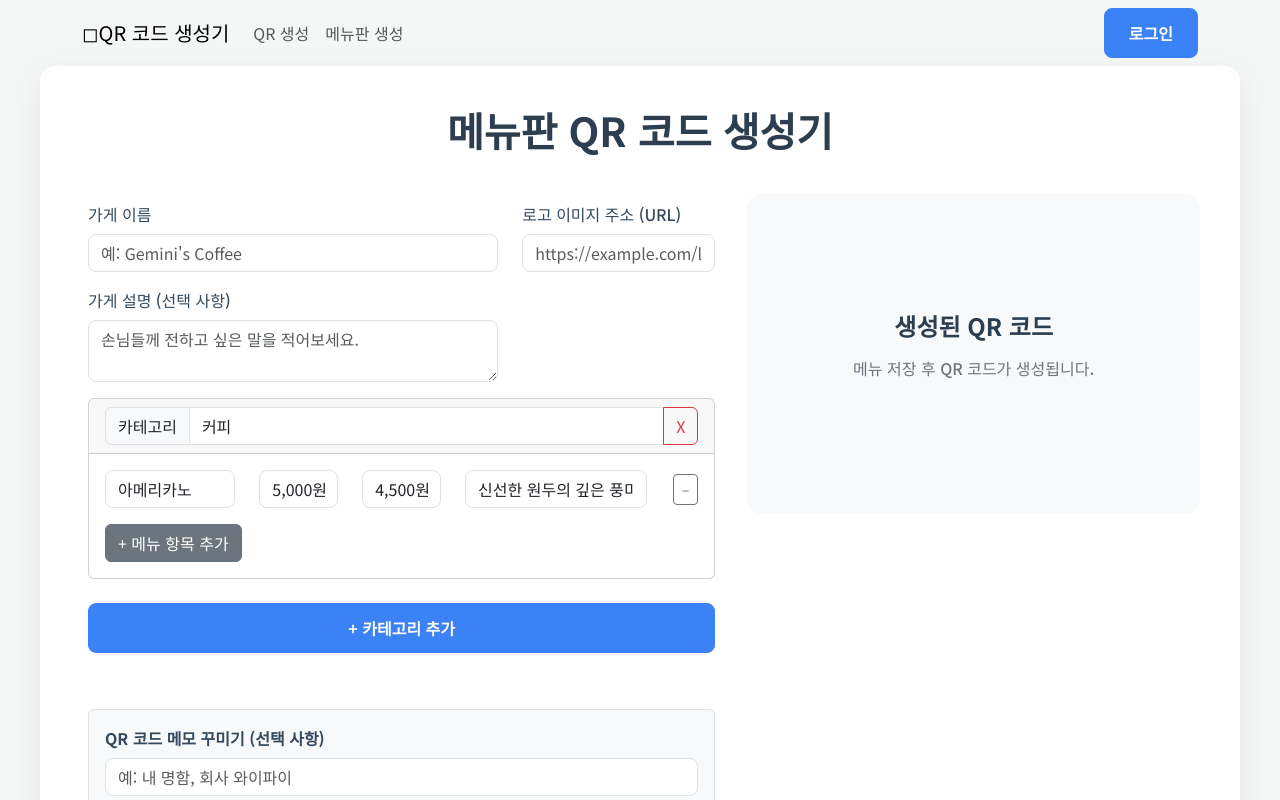
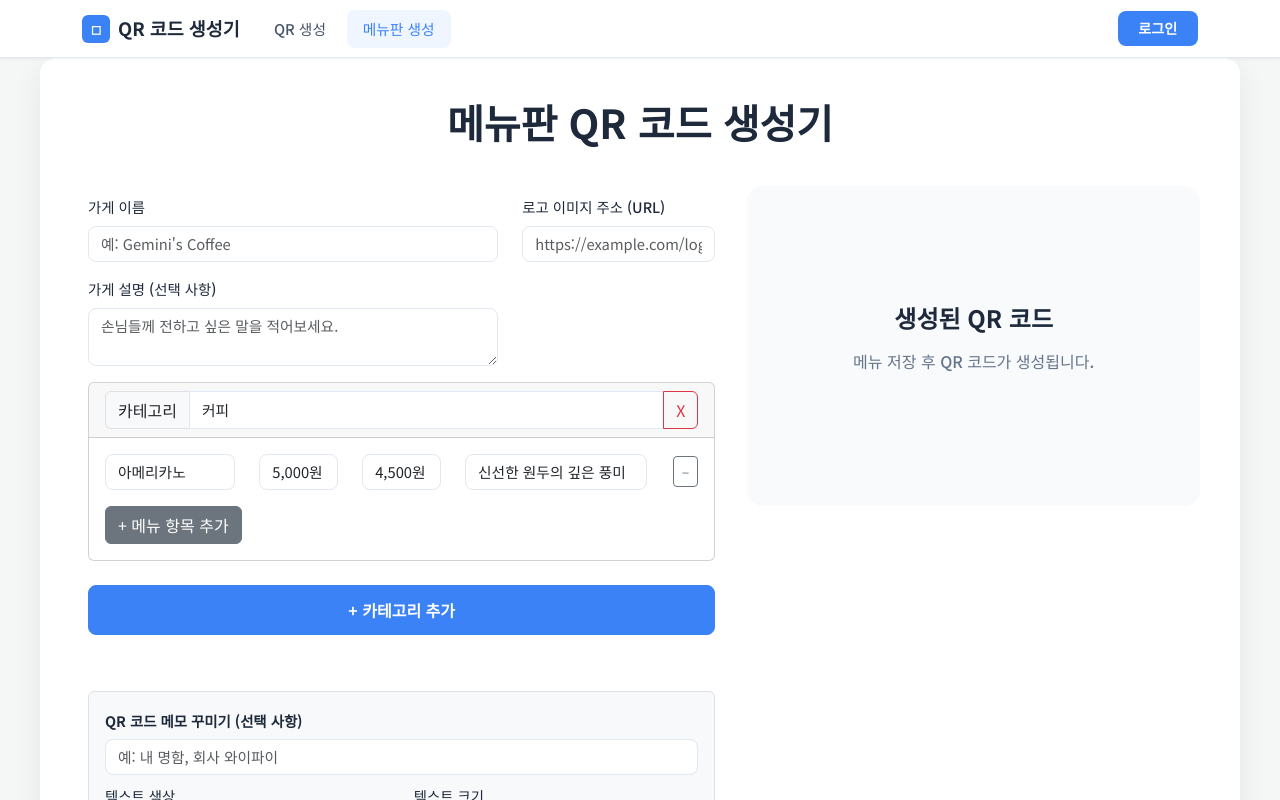
Before and after one commit to matu-sky/qrcode1, a React (Create React App) app: page /menu in a window 1280 px wide. Shown: the top 800 px of the page. Built offline with nearby package versions, Linux system fonts and the light colour scheme; no server answers.

Commit message:
Refactor CSS to use CSS variables for styling

```diff
--- a/src/App.css
+++ b/src/App.css
@@ -1,3 +1,141 @@
+/* ============================
+   CSS VARIABLES (공통 디자인 토큰)
+   ============================ */
+:root {
+  --primary: #3b82f6;
+  --primary-dark: #2563eb;
+  --primary-light: #93c5fd;
+  --primary-bg: #eff6ff;
+  --dark: #0f172a;
+  --dark-secondary: #1e293b;
+  --text-primary: #1e293b;
+  --text-secondary: #475569;
+  --text-muted: #64748b;
+  --text-light: #94a3b8;
+  --bg-body: #f4f7f6;
+  --bg-section: #f8fafc;
+  --bg-white: #ffffff;
+  --border: #e2e8f0;
+  --border-light: #f1f5f9;
+  --shadow-sm: 0 1px 3px rgba(0, 0, 0, 0.06);
+  --shadow-md: 0 4px 16px rgba(0, 0, 0, 0.08);
+  --shadow-lg: 0 10px 30px rgba(0, 0, 0, 0.07);
+  --shadow-primary: 0 4px 15px rgba(59, 130, 246, 0.25);
+  --radius-sm: 8px;
+  --radius-md: 12px;
+  --radius-lg: 16px;
+  --transition: all 0.3s ease;
+}
+
+
+/* ============================
+   NAVBAR
+   ============================ */
+.app-navbar {
+  background: rgba(255, 255, 255, 0.95) !important;
+  backdrop-filter: blur(12px);
+  border-bottom: 1px solid var(--border);
+  padding: 0.6rem 0 !important;
+  margin-bottom: 0 !important;
+  box-shadow: var(--shadow-sm);
+}
+
+.navbar-brand-custom {
+  font-weight: 700 !important;
+  font-size: 1.15rem !important;
+  color: var(--text-primary) !important;
+  display: flex !important;
+  align-items: center;
+  gap: 0.5rem;
+  text-decoration: none !important;
+}
+
+.brand-icon {
+  display: inline-flex;
+  align-items: center;
+  justify-content: center;
+  width: 28px;
+  height: 28px;
+  background: var(--primary);
+  color: #fff;
+  border-radius: 6px;
+  font-size: 0.8rem;
+  font-weight: 700;
+}
+
+.nav-link-custom {
+  color: var(--text-secondary) !important;
+  font-weight: 500 !important;
+  font-size: 0.92rem !important;
+  padding: 0.5rem 1rem !important;
+  border-radius: var(--radius-sm);
+  transition: var(--transition) !important;
+  margin: 0 0.15rem;
+}
+
+.nav-link-custom:hover {
+  color: var(--primary) !important;
+  background: var(--primary-bg) !important;
+}
+
+.nav-active {
+  color: var(--primary) !important;
+  background: var(--primary-bg) !important;
+}
+
+.navbar-toggle-custom {
+  border: 1px solid var(--border) !important;
+  padding: 0.4rem 0.6rem !important;
+}
+
+.nav-right {
+  display: flex;
+  align-items: center;
+  gap: 0.8rem;
+}
+
+.nav-user-email {
+  font-size: 0.82rem;
+  color: var(--text-muted);
+  max-width: 180px;
+  overflow: hidden;
+  text-overflow: ellipsis;
+  white-space: nowrap;
+}
+
+.nav-btn-login {
+  background: var(--primary) !important;
+  border: none !important;
+  border-radius: var(--radius-sm) !important;
+  font-weight: 600 !important;
+  font-size: 0.88rem !important;
+  padding: 0.45rem 1.3rem !important;
+  transition: var(--transition) !important;
+}
+
+.nav-btn-login:hover {
+  background: var(--primary-dark) !important;
+  transform: translateY(-1px);
+}
+
+.nav-btn-logout {
+  background: transparent !important;
+  border: 1px solid var(--border) !important;
+  color: var(--text-secondary) !important;
+  border-radius: var(--radius-sm) !important;
+  font-weight: 500 !important;
+  font-size: 0.85rem !important;
+  padding: 0.4rem 1rem !important;
+  transition: var(--transition) !important;
+}
+
+.nav-btn-logout:hover {
+  background: #fef2f2 !important;
+  border-color: #fca5a5 !important;
+  color: #dc2626 !important;
+}
+
+
 /* ============================
    HERO SECTION
    ============================ */
@@ -5,7 +143,7 @@
   position: relative;
   overflow: hidden;
   padding: 6rem 0 5rem;
-  background: linear-gradient(135deg, #0f172a 0%, #1e293b 50%, #0f172a 100%);
+  background: linear-gradient(135deg, var(--dark) 0%, var(--dark-secondary) 50%, var(--dark) 100%);
   text-align: center;
   color: #fff;
 }
@@ -41,7 +179,7 @@
   border-radius: 50px;
   font-size: 0.85rem;
   font-weight: 500;
-  color: #93c5fd;
+  color: var(--primary-light);
   letter-spacing: 0.02em;
   margin-bottom: 1.5rem;
   animation: fadeInDown 0.6s ease;
@@ -57,7 +195,7 @@
 }
 
 .hero-highlight {
-  background: linear-gradient(135deg, #3b82f6, #06b6d4);
+  background: linear-gradient(135deg, var(--primary), #06b6d4);
   -webkit-background-clip: text;
   -webkit-text-fill-color: transparent;
   background-clip: text;
@@ -65,7 +203,7 @@
 
 .hero-subtitle {
   font-size: 1.15rem;
-  color: #94a3b8;
+  color: var(--text-light);
   line-height: 1.7;
   max-width: 500px;
   margin: 0 auto 2.5rem;
@@ -82,16 +220,16 @@
 }
 
 .hero-cta-primary {
-  background: linear-gradient(135deg, #3b82f6, #2563eb) !important;
+  background: linear-gradient(135deg, var(--primary), var(--primary-dark)) !important;
   border: none !important;
   padding: 0.85rem 2.2rem !important;
   font-size: 1.05rem !important;
   font-weight: 600 !important;
-  border-radius: 12px !important;
+  border-radius: var(--radius-md) !important;
   display: flex;
   align-items: center;
   gap: 0.5rem;
-  transition: all 0.3s ease !important;
+  transition: var(--transition) !important;
   box-shadow: 0 4px 20px rgba(59, 130, 246, 0.35);
 }
 
@@ -113,8 +251,8 @@
   padding: 0.85rem 2.2rem !important;
   font-size: 1.05rem !important;
   font-weight: 500 !important;
-  border-radius: 12px !important;
-  transition: all 0.3s ease !important;
+  border-radius: var(--radius-md) !important;
+  transition: var(--transition) !important;
   text-decoration: none !important;
 }
 
@@ -141,23 +279,9 @@
   gap: 0.3rem;
 }
 
-.stat-number {
-  font-size: 1.5rem;
-  font-weight: 700;
-  color: #fff;
-}
-
-.stat-label {
-  font-size: 0.8rem;
-  color: #64748b;
-  font-weight: 400;
-}
-
-.stat-divider {
-  width: 1px;
-  height: 36px;
-  background: rgba(148, 163, 184, 0.2);
-}
+.stat-number { font-size: 1.5rem; font-weight: 700; color: #fff; }
+.stat-label { font-size: 0.8rem; color: var(--text-muted); font-weight: 400; }
+.stat-divider { width: 1px; height: 36px; background: rgba(148, 163, 184, 0.2); }
 
 
 /* ============================
@@ -165,21 +289,21 @@
    ============================ */
 .features-section {
   padding: 5rem 0;
-  background: #f8fafc;
+  background: var(--bg-section);
 }
 
 .section-title {
   text-align: center;
   font-size: 1.8rem;
   font-weight: 700;
-  color: #1e293b;
+  color: var(--text-primary);
   margin-bottom: 0.5rem;
 }
 
 .section-subtitle {
   text-align: center;
   font-size: 1rem;
-  color: #64748b;
+  color: var(--text-muted);
   margin-bottom: 3rem;
 }
 
@@ -192,39 +316,23 @@
 }
 
 .feature-card {
-  background: #fff;
-  border: 1px solid #e2e8f0;
-  border-radius: 16px;
+  background: var(--bg-white);
+  border: 1px solid var(--border);
+  border-radius: var(--radius-lg);
   padding: 2rem 1.5rem;
   text-align: center;
-  transition: all 0.3s ease;
+  transition: var(--transition);
 }
 
 .feature-card:hover {
   transform: translateY(-6px);
-  box-shadow: 0 12px 40px rgba(0, 0, 0, 0.08);
+  box-shadow: var(--shadow-md);
   border-color: #cbd5e1;
 }
 
-.feature-icon {
-  font-size: 2.5rem;
-  margin-bottom: 1rem;
-  display: block;
-}
-
-.feature-title {
-  font-size: 1.1rem;
-  font-weight: 600;
-  color: #1e293b;
-  margin-bottom: 0.5rem;
-}
-
-.feature-desc {
-  font-size: 0.9rem;
-  color: #64748b;
-  line-height: 1.6;
-  margin: 0;
-}
+.feature-icon { font-size: 2.5rem; margin-bottom: 1rem; display: block; }
+.feature-title { font-size: 1.1rem; font-weight: 600; color: var(--text-primary); margin-bottom: 0.5rem; }
+.feature-desc { font-size: 0.9rem; color: var(--text-muted); line-height: 1.6; margin: 0; }
 
 
 /* ============================
@@ -232,216 +340,106 @@
    ============================ */
 .generator-section {
   padding: 4rem 0 5rem;
-  background: #f4f7f6;
+  background: var(--bg-body);
 }
 
-/* Main container adjustments */
 .main-container {
   max-width: 1200px;
   margin-top: 0 !important;
   margin-bottom: 0 !important;
-  background-color: #ffffff;
+  background-color: var(--bg-white);
   padding: 2.5rem;
-  border-radius: 15px;
-  box-shadow: 0 10px 30px rgba(0, 0, 0, 0.07);
+  border-radius: var(--radius-lg);
+  box-shadow: var(--shadow-lg);
 }
 
-/* Header */
 .main-header {
   font-weight: 600;
-  color: #2c3e50;
+  color: var(--text-primary);
   margin-bottom: 2.5rem !important;
 }
 
 /* Tabs styling */
 .custom-tabs .nav-link {
-  color: #555;
+  color: var(--text-secondary);
   font-weight: 500;
   border: none;
   border-bottom: 3px solid transparent;
-  transition: all 0.3s ease;
+  transition: var(--transition);
   padding: 0.8rem 1.2rem;
 }
 
 .custom-tabs .nav-link.active {
-  color: #3b82f6;
-  border-bottom: 3px solid #3b82f6;
+  color: var(--primary);
+  border-bottom: 3px solid var(--primary);
   background-color: transparent !important;
 }
 
 .custom-tabs .nav-link:hover {
-  color: #2563eb;
+  color: var(--primary-dark);
 }
 
 /* Form styling */
 .form-label {
   font-weight: 500;
-  color: #34495e;
+  color: var(--text-primary);
+  font-size: 0.9rem;
 }
 
 .form-control, .form-select {
-  border-radius: 8px;
-  border: 1px solid #dce4e3;
+  border-radius: var(--radius-sm);
+  border: 1px solid var(--border);
   transition: border-color 0.2s ease, box-shadow 0.2s ease;
+  font-size: 0.92rem;
 }
 
 .form-control:focus, .form-select:focus {
-  border-color: #3b82f6;
-  box-shadow: 0 0 0 3px rgba(59, 130, 246, 0.15);
+  border-color: var(--primary);
+  box-shadow: 0 0 0 3px rgba(59, 130, 246, 0.12);
 }
 
 /* Button styling */
 .btn-primary {
-  background-color: #3b82f6;
-  border-color: #3b82f6;
-  border-radius: 8px;
+  background-color: var(--primary);
+  border-color: var(--primary);
+  border-radius: var(--radius-sm);
   font-weight: 600;
   padding: 0.75rem 1.5rem;
-  transition: all 0.3s ease;
+  transition: var(--transition);
 }
 
 .btn-primary:hover {
-  background-color: #2563eb;
-  border-color: #2563eb;
+  background-color: var(--primary-dark);
+  border-color: var(--primary-dark);
   transform: translateY(-2px);
-  box-shadow: 0 4px 15px rgba(59, 130, 246, 0.25);
+  box-shadow: var(--shadow-primary);
 }
 
 /* QR Code display area */
 .qr-code-container {
-  background-color: #f8f9fa;
-  border-radius: 15px;
+  background-color: var(--bg-section);
+  border-radius: var(--radius-lg);
   padding: 2rem;
   min-height: 320px;
-  transition: all 0.3s ease;
+  transition: var(--transition);
 }
 
 .qr-code-container h4 {
   font-weight: 600;
-  color: #2c3e50;
+  color: var(--text-primary);
 }
 
 .qr-code-placeholder {
-  color: #6c757d;
+  color: var(--text-muted);
   font-weight: 500;
 }
 
 .qr-memo {
   font-size: 1.1rem;
   font-weight: 600;
-  color: #34495e;
+  color: var(--text-primary);
   text-align: center;
   width: 100%;
-}
-
-
-/* ============================
-   FOOTER
-   ============================ */
-.site-footer {
-  background: #0f172a;
-  padding: 2.5rem 0;
-  text-align: center;
-}
-
-.footer-content {
-  display: flex;
-  flex-direction: column;
-  align-items: center;
-  gap: 0.5rem;
-}
-
-.footer-brand {
-  font-size: 1.1rem;
-  font-weight: 600;
-  color: #e2e8f0;
-  margin: 0;
-}
-
-.footer-copy {
-  font-size: 0.85rem;
-  color: #64748b;
-  margin: 0;
-}
-
-
-/* ============================
-   ANIMATIONS
-   ============================ */
-@keyframes fadeInDown {
-  from {
-    opacity: 0;
-    transform: translateY(-20px);
-  }
-  to {
-    opacity: 1;
-    transform: translateY(0);
-  }
-}
-
-@keyframes fadeInUp {
-  from {
-    opacity: 0;
-    transform: translateY(20px);
-  }
-  to {
-    opacity: 1;
-    transform: translateY(0);
-  }
-}
-
-@keyframes bounce {
-  0%, 20%, 50%, 80%, 100% { transform: translateY(0); }
-  40% { transform: translateY(5px); }
-  60% { transform: translateY(3px); }
-}
-
-
-/* ============================
-   RESPONSIVE
-   ============================ */
-@media (max-width: 768px) {
-  .hero-section {
-    padding: 4rem 0 3.5rem;
-  }
-
-  .hero-title {
-    font-size: 2rem;
-  }
-
-  .hero-subtitle {
-    font-size: 1rem;
-  }
-
-  .hero-stats {
-    gap: 1.2rem;
-  }
-
-  .stat-number {
-    font-size: 1.2rem;
-  }
-
-  .features-grid {
-    grid-template-columns: 1fr;
-    max-width: 400px;
-  }
-
-  .main-container {
-    padding: 1.5rem;
-    margin: 0 0.5rem;
-  }
-
-  .generator-section {
-    padding: 2rem 0 3rem;
-  }
-
-  .features-section {
-    padding: 3rem 0;
-  }
-
-  .section-title {
-    font-size: 1.4rem;
-  }
 }
 
 
@@ -460,29 +458,29 @@
   flex-direction: column;
   align-items: center;
   padding: 0.6rem;
-  border: 2px solid #e2e8f0;
-  border-radius: 12px;
+  border: 2px solid var(--border);
+  border-radius: var(--radius-md);
   cursor: pointer;
-  transition: all 0.2s ease;
-  background: #fff;
+  transition: var(--transition);
+  background: var(--bg-white);
 }
 
 .preset-card:hover {
-  border-color: #93c5fd;
+  border-color: var(--primary-light);
   transform: translateY(-2px);
-  box-shadow: 0 4px 12px rgba(0, 0, 0, 0.08);
+  box-shadow: var(--shadow-md);
 }
 
 .preset-active {
-  border-color: #3b82f6 !important;
-  background: #eff6ff;
+  border-color: var(--primary) !important;
+  background: var(--primary-bg);
   box-shadow: 0 0 0 2px rgba(59, 130, 246, 0.2);
 }
 
 .preset-preview {
   width: 80px;
   height: 80px;
-  border-radius: 8px;
+  border-radius: var(--radius-sm);
   margin-bottom: 0.4rem;
   display: flex;
   justify-content: center;
@@ -498,12 +496,86 @@
 .preset-name {
   font-size: 0.75rem;
   font-weight: 600;
-  color: #475569;
+  color: var(--text-secondary);
   text-align: center;
 }
 
+
+/* ============================
+   FOOTER
+   ============================ */
+.site-footer {
+  background: var(--dark);
+  padding: 2.5rem 0;
+  text-align: center;
+}
+
+.footer-content {
+  display: flex;
+  flex-direction: column;
+  align-items: center;
+  gap: 0.5rem;
+}
+
+.footer-brand { font-size: 1.1rem; font-weight: 600; color: #e2e8f0; margin: 0; }
+.footer-copy { font-size: 0.85rem; color: var(--text-muted); margin: 0; }
+
+
+/* ============================
+   ANIMATIONS
+   ============================ */
+@keyframes fadeInDown {
+  from { opacity: 0; transform: translateY(-20px); }
+  to { opacity: 1; transform: translateY(0); }
+}
+
+@keyframes fadeInUp {
+  from { opacity: 0; transform: translateY(20px); }
+  to { opacity: 1; transform: translateY(0); }
+}
+
+@keyframes bounce {
+  0%, 20%, 50%, 80%, 100% { transform: translateY(0); }
+  40% { transform: translateY(5px); }
+  60% { transform: translateY(3px); }
+}
+
+
+/* ============================
+   RESPONSIVE
+   ============================ */
 @media (max-width: 768px) {
+  .hero-section { padding: 4rem 0 3.5rem; }
+  .hero-title { font-size: 2rem; }
+  .hero-subtitle { font-size: 1rem; }
+  .hero-stats { gap: 1.2rem; }
+  .stat-number { font-size: 1.2rem; }
+
+  .features-grid {
+    grid-template-columns: 1fr;
+    max-width: 400px;
+  }
+
+  .main-container {
+    padding: 1.5rem;
+    margin: 0 0.5rem;
+  }
+
+  .generator-section { padding: 2rem 0 3rem; }
+  .features-section { padding: 3rem 0; }
+  .section-title { font-size: 1.4rem; }
+
   .preset-grid {
     grid-template-columns: repeat(3, 1fr);
   }
+
+  .nav-right {
+    margin-top: 0.5rem;
+    padding-top: 0.5rem;
+    border-top: 1px solid var(--border-light);
+  }
+
+  .nav-user-email {
+    max-width: 100%;
+  }
 }
```
